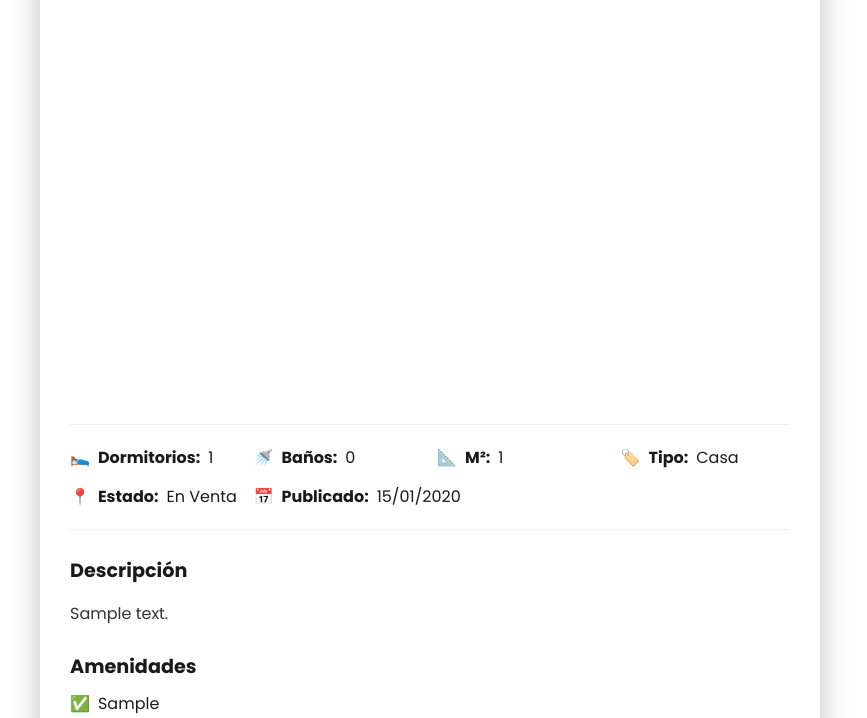
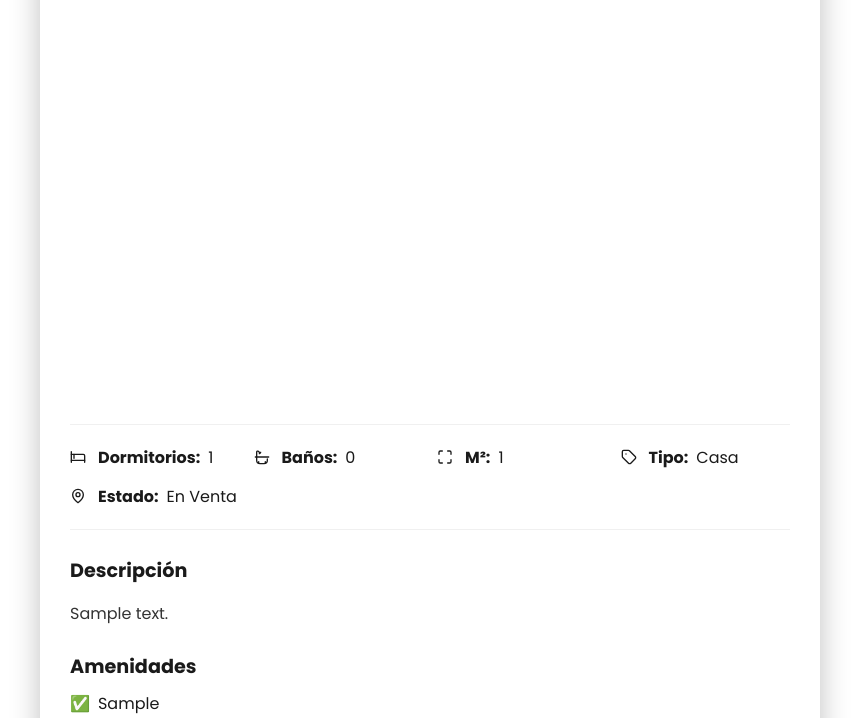
Before and after one commit to lautaroferreyra420-ctrl/WEB-DAVID-RODRIGUEZ, a Django app: a page that uses propiedades/templates/propiedades/detalle_propiedad.html in a window 1280 px wide. Shown: the part 974-1692 px from the top of the page, without its empty margins (0-867 px from the left). Run offline with Django 5.2, Linux system fonts and the light colour scheme; tables that the repository leaves empty hold one stand-in row (values such as "Sample post"); grey boxes marked "Sample" are stand-in pictures; some libraries are stand-ins or nearby versions.

Commit message:
Boton de publicar en el admin, iconos SVG y saco la fecha de publicacion
- Agrego boton "Guardar y publicar" pegado al campo Descripcion en el admin,
  junto al de generar con IA, para guardar la propiedad sin tener que bajar
  hasta el final del formulario. El campo Descripcion usa un flex-container
  del admin en fila (nowrap); lo paso a wrap para que cada elemento quede en
  su propio renglon.
- Reemplazo los emojis (cama/ducha/regla/etiqueta/pin) por iconos SVG propios,
  en la card del listado y en la ficha del detalle, mas prolijos y consistentes
  con el resto del sitio
- Saco la fecha de "Publicado" de la ficha de detalle: mostrarla le daba a
  entender al visitante que una propiedad con tiempo publicada esta "vieja"

Co-Authored-By: Claude Sonnet 5 <noreply@anthropic.com>

```diff
--- a/propiedades/templates/propiedades/detalle_propiedad.html
+++ b/propiedades/templates/propiedades/detalle_propiedad.html
@@ -63,12 +63,11 @@
         {% endif %}
 
         <section class="detalle-ficha" data-aos="fade-up">
-            <div class="ficha-item"><span class="icon">🛌</span> <strong>Dormitorios:</strong> {{ propiedad.dormitorios }}</div>
-            <div class="ficha-item"><span class="icon">🚿</span> <strong>Baños:</strong> {{ propiedad.banos }}</div>
-            <div class="ficha-item"><span class="icon">📐</span> <strong>M²:</strong> {{ propiedad.metros_cuadrados }}</div>
-            <div class="ficha-item"><span class="icon">🏷️</span> <strong>Tipo:</strong> {{ propiedad.get_tipo_propiedad_display }}</div>
-            <div class="ficha-item"><span class="icon">📍</span> <strong>Estado:</strong> {{ propiedad.get_estado_display }}</div>
-            <div class="ficha-item"><span class="icon">📅</span> <strong>Publicado:</strong> {{ propiedad.fecha_publicacion|date:"d/m/Y" }}</div>
+            <div class="ficha-item">{% icono "cama" %} <strong>Dormitorios:</strong> {{ propiedad.dormitorios }}</div>
+            <div class="ficha-item">{% icono "bano" %} <strong>Baños:</strong> {{ propiedad.banos }}</div>
+            <div class="ficha-item">{% icono "area" %} <strong>M²:</strong> {{ propiedad.metros_cuadrados }}</div>
+            <div class="ficha-item">{% icono "tipo" %} <strong>Tipo:</strong> {{ propiedad.get_tipo_propiedad_display }}</div>
+            <div class="ficha-item">{% icono "ubicacion" %} <strong>Estado:</strong> {{ propiedad.get_estado_display }}</div>
         </section>
 
         <section class="detalle-descripcion" data-aos="fade-up">
--- a/propiedades/templatetags/propiedades_extras.py
+++ b/propiedades/templatetags/propiedades_extras.py
@@ -1,11 +1,28 @@
 import re
 
 from django import template
+from django.utils.safestring import mark_safe
 
 register = template.Library()
 
 _YOUTUBE_RE = re.compile(r'(?:youtu\.be/|youtube\.com/(?:watch\?v=|embed/|shorts/))([\w-]{11})')
 _VIMEO_RE = re.compile(r'vimeo\.com/(\d+)')
+
+_SVG_ATTRS = 'class="icono-svg" viewBox="0 0 24 24" fill="none" stroke="currentColor" stroke-width="2" stroke-linecap="round" stroke-linejoin="round" aria-hidden="true"'
+
+ICONOS_SVG = {
+    'cama': f'<svg {_SVG_ATTRS}><path d="M2 4v16"/><path d="M2 8h18a2 2 0 0 1 2 2v10"/><path d="M2 17h20"/><path d="M6 8v6"/></svg>',
+    'bano': f'<svg {_SVG_ATTRS}><path d="M9 6 6.5 3.5a1.5 1.5 0 0 0-2.5 1V17a5 5 0 0 0 5 5h6a5 5 0 0 0 5-5v-2"/><line x1="10" y1="5" x2="8" y2="7"/><line x1="2" y1="12" x2="22" y2="12"/><line x1="7" y1="19" x2="7" y2="21"/><line x1="17" y1="19" x2="17" y2="21"/></svg>',
+    'area': f'<svg {_SVG_ATTRS}><path d="M8 3H5a2 2 0 0 0-2 2v3"/><path d="M21 8V5a2 2 0 0 0-2-2h-3"/><path d="M3 16v3a2 2 0 0 0 2 2h3"/><path d="M16 21h3a2 2 0 0 0 2-2v-3"/></svg>',
+    'tipo': f'<svg {_SVG_ATTRS}><path d="M12.6 2.6a2 2 0 0 0-1.4-.6H4a2 2 0 0 0-2 2v7.2a2 2 0 0 0 .6 1.4l8.7 8.7a2.4 2.4 0 0 0 3.4 0l6.6-6.6a2.4 2.4 0 0 0 0-3.4Z"/><circle cx="7.5" cy="7.5" r="1" fill="currentColor" stroke="none"/></svg>',
+    'ubicacion': f'<svg {_SVG_ATTRS}><path d="M20 10c0 6-8 12-8 12s-8-6-8-12a8 8 0 0 1 16 0Z"/><circle cx="12" cy="10" r="3"/></svg>',
+}
+
+
+@register.simple_tag
+def icono(nombre):
+    """Devuelve el SVG inline de un ícono (cama, bano, area, tipo, ubicacion)."""
+    return mark_safe(ICONOS_SVG.get(nombre, ''))
 
 
 @register.filter
--- a/static/css/style.css
+++ b/static/css/style.css
@@ -335,8 +335,12 @@ main {
     border-top: 1px solid var(--color-gris-claro);
 }
 
-.card-specs .icon {
+.icono-svg {
+    width: 16px;
+    height: 16px;
+    vertical-align: -3px;
     margin-right: 4px;
+    flex-shrink: 0;
 }
 
 .btn-ver-mas {
```
Also changed, not shown: propiedades/templates/propiedades/lista_propiedades.html (+4 -4 lines), static/css/admin_generar_descripcion.css (+30 -0 lines), static/js/admin_generar_descripcion.js (+8 -0 lines).
